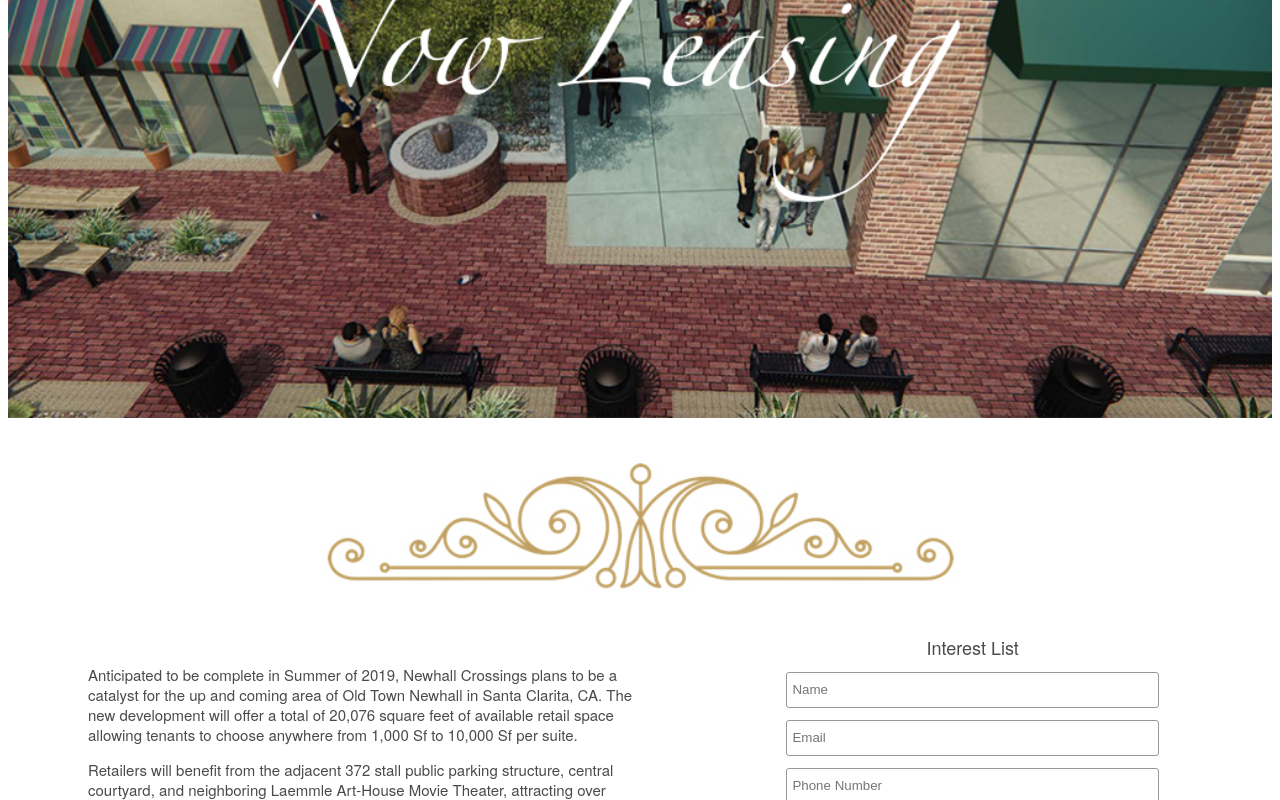
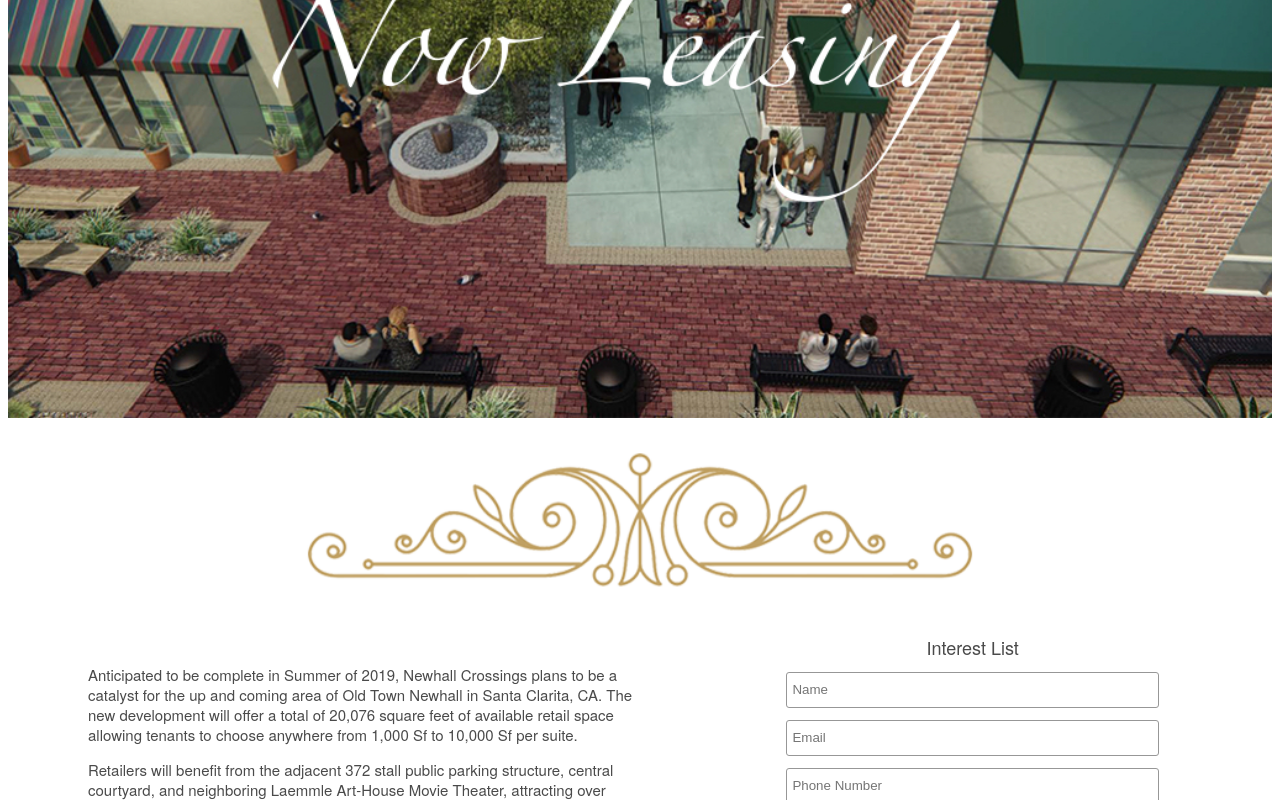
Before and after one commit to judesantos/responsive-design, a plain HTML site: page newhallcrossings/src/newhall-retail.html in a window 1280 px wide. Shown: the part 424-1224 px from the top of the page. Drawn offline with Linux system fonts and the light colour scheme.

Commit message:
logo and border divider update

```diff
--- a/newhallcrossings/src/newhall-retail.html
+++ b/newhallcrossings/src/newhall-retail.html
@@ -48,7 +48,7 @@
           </article>
         </div>
         <div class="section_divider">
-          <img src="./assets/img/border-divider.jpg" />
+          <img src="./assets/img/border_divider.png" />
         </div>
         <div id="sub_content">
           <article class="description">
```
Also changed, not shown: newhallcrossings/images/border_divider.png (added), newhallcrossings/src/assets/img/border_divider.png (added), 1 other file.
